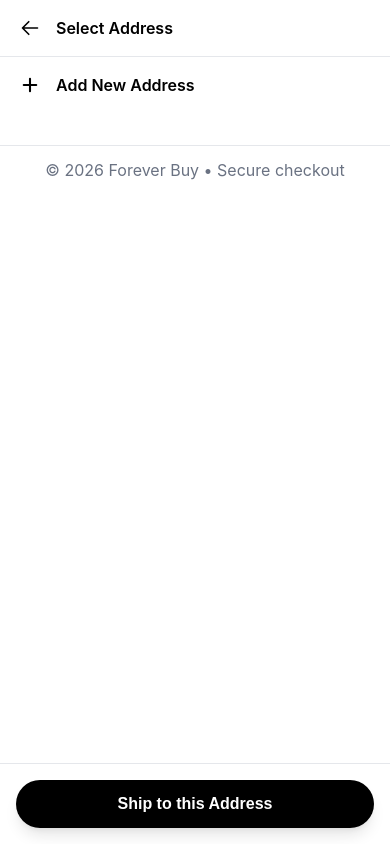
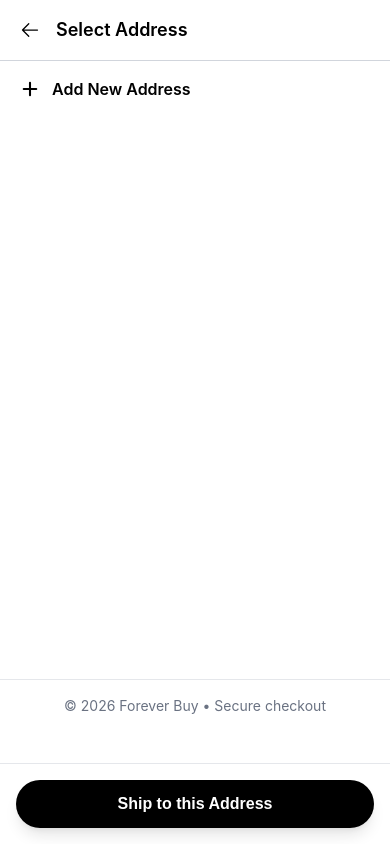
Before and after one commit to himanshu-mawari/ecommerce-frontend, a React (Vite) app: page /address/saved in a window 390 px wide. Built offline with nearby package versions, Linux system fonts and the light colour scheme; sample sign-in values are in the browser's storage; a web font is replaced by a local one.

Commit message:
feat: complete responsive address page with tablet layout

```diff
--- a/src/Layouts/CheckoutLayout.jsx
+++ b/src/Layouts/CheckoutLayout.jsx
@@ -1,14 +1,17 @@
 import { Outlet } from "react-router-dom";
-
 const CheckoutLayout = () => {
   return (
-    <>
-      <Outlet />
-      <div className="pb-28">
-        <p className="text-gray-500 px-4 border-t  border-gray-200 text-center  pt-3">© 2026 Forever Buy • Secure checkout</p>
-      </div>
-    </>
+    <div className="min-h-screen flex flex-col">
+      <main className="grow">
+        <Outlet />
+      </main>
+
+      <footer className="pb-32 pt-4  border-t border-gray-200">
+        <p className="text-gray-500 px-4 text-center text-sm md:text-lg">
+          © 2026 Forever Buy • Secure checkout
+        </p>
+      </footer>
+    </div>
   );
 };
-
 export default CheckoutLayout;
--- a/src/components/AddressForm.jsx
+++ b/src/components/AddressForm.jsx
@@ -11,7 +11,7 @@ const AddressForm = ({ form, handleChange, error, onSubmit, isEdit }) => {
     navigate("/address/saved");
   };
   return (
-    <form onSubmit={onSubmit} className="flex flex-col gap-5">
+    <form onSubmit={onSubmit} className="flex flex-col gap-5 md:gap-7">
       {[
         { label: "Pincode", name: "pincode", type: "number" },
         { label: "House/ Flat/ Office No.", name: "houseNo", type: "text" },
@@ -26,7 +26,7 @@ const AddressForm = ({ form, handleChange, error, onSubmit, isEdit }) => {
         <div key={field.name}>
           {field.name === "name" && (
             <div className="mt-2 mb-2">
-              <p className="text-gray-500 text-sm mb-4">
+              <p className="text-gray-500 text-sm md:text-md mb-4">
                 This will be saved as your primary address.
               </p>
               <hr className="border-gray-300 mb-6" />
@@ -41,7 +41,7 @@ const AddressForm = ({ form, handleChange, error, onSubmit, isEdit }) => {
                 onChange={handleChange}
                 placeholder=" "
                 rows={4}
-                className="peer w-full px-4 py-2.5 border border-gray-500 rounded-lg"
+                className="peer w-full px-4 py-2.5 md:py-3 border border-gray-500 rounded-lg"
               />
             ) : (
               <input
@@ -50,7 +50,7 @@ const AddressForm = ({ form, handleChange, error, onSubmit, isEdit }) => {
                 value={form[field.name]}
                 onChange={handleChange}
                 placeholder=" "
-                className="peer w-full px-4 py-3.5 border border-gray-500 rounded-lg"
+                className="peer w-full px-4 py-3.5 md:py-4 border border-gray-500 rounded-lg"
               />
             )}
 
@@ -59,7 +59,7 @@ const AddressForm = ({ form, handleChange, error, onSubmit, isEdit }) => {
                 peer-placeholder-shown:top-3.5 peer-placeholder-shown:text-base
                 peer-focus:-top-2.5 peer-focus:left-3 peer-focus:text-sm peer-focus:bg-white peer-focus:px-1
                 /* This part keeps the label up if there is text in the field */
-                peer-[:not(:placeholder-shown)]:-top-2.5 peer-[:not(:placeholder-shown)]:left-3 peer-[:not(:placeholder-shown)]:text-sm peer-[:not(:placeholder-shown)]:bg-white peer-[:not(:placeholder-shown)]:px-1"
+                peer-[:not(:placeholder-shown)]:-top-2.5 peer-[:not(:placeholder-shown)]:left-3 peer-[:not(:placeholder-shown)]:text-sm peer-[:not(:placeholder-shown)]:bg-white peer-[:not(:placeholder-shown)]:px-1 md:font-semibold"
             >
               {field.label}
             </label>
@@ -74,7 +74,7 @@ const AddressForm = ({ form, handleChange, error, onSubmit, isEdit }) => {
       ))}
       <div className="lg:hidden fixed bottom-0 left-0 right-0 bg-white/90 backdrop-blur-md border-t border-gray-300 p-4 z-50 shadow-[0_-10px_20px_rgba(0,0,0,0.03)]">
         <div className="max-w-md md:max-w-full flex justify-center py-1 ">
-          <button className="w-96 geist bg-black text-white py-3 rounded-full font-semibold text-md active:scale-[0.97] transition-all cursor-pointer" type="submit">
+          <button className="w-96 md:w-full geist bg-black text-white py-3 rounded-full font-semibold text-md active:scale-[0.97] transition-all cursor-pointer" type="submit">
             Save Address & Pay
           </button>
         </div>
--- a/src/components/PaymentGuard.jsx
+++ b/src/components/PaymentGuard.jsx
@@ -2,7 +2,6 @@ import { useSelector } from "react-redux";
 import { Navigate } from "react-router-dom";
 const PaymentGuard = ({ children }) => {
   const userAddress = useSelector((store) => store.address.addresses);
-  console.log(userAddress)
 
   if (!userAddress || userAddress.length === 0) {
     return <Navigate to={"/address/new"} replace />;
--- a/src/pages/AddressList.jsx
+++ b/src/pages/AddressList.jsx
@@ -2,7 +2,7 @@ import { useSelector, useDispatch } from "react-redux";
 import { Link, useNavigate } from "react-router-dom";
 import { selectAddress } from "../store/addressSlice";
 import { useState } from "react";
-import Toast from "../components/Toast.jsx"
+import Toast from "../components/Toast.jsx";
 
 const AddressList = () => {
   const addresses = useSelector((store) => store.address.addresses);
@@ -15,7 +15,6 @@ const AddressList = () => {
   const navigate = useNavigate();
 
   const handleRadioChange = (id) => {
-
     dispatch(selectAddress(id));
   };
 
@@ -31,23 +30,21 @@ const AddressList = () => {
       return;
     }
 
-  navigate("/payment")
-
+    navigate("/payment");
   };
 
   return (
-    <div className="pt-4 max-w-2xl mx-auto pb-8">
-      <div
-        className="mb-4 ml-5 flex gap-4 items-center cursor-pointer"
-        onClick={() => navigate(-1)}
-      >
+    <div className=" max-w-2xl md:max-w-full mx-auto pb-8">
+      <div className="sticky top-0 z-10 bg-white border-b border-gray-300 py-4 ml-0 px-5  md:px-8 flex gap-4 items-center">
+        <Link to="/address/saved">
+          <p className="cursor-pointer">
             <svg
               xmlns="http://www.w3.org/2000/svg"
-          className="w-5 h-5"
               fill="none"
               viewBox="0 0 24 24"
-          strokeWidth="2"
+              strokeWidth="1.5"
               stroke="currentColor"
+              className="size-5 md:size-6"
             >
               <path
                 strokeLinecap="round"
@@ -55,11 +52,13 @@ const AddressList = () => {
                 d="M10.5 19.5 3 12m0 0 7.5-7.5M3 12h18"
               />
             </svg>
-        <h1 className="text-md font-semibold">Select Address</h1>
+          </p>
+        </Link>
+        <h1 className="text-lg md:text-xl font-semibold">Select Address </h1>
       </div>
 
-      <div className="border-t border-gray-200 px-5">
-        <div className="flex gap-4 items-center py-4">
+      <div className=" px-5 md:px-8">
+        <div className="flex gap-3 items-center py-4">
           <Link to="/address/new">
             <svg
               xmlns="http://www.w3.org/2000/svg"
@@ -76,7 +75,7 @@ const AddressList = () => {
               />
             </svg>
           </Link>
-          <h1 className="text-md font-semibold">Add New Address</h1>
+          <h1 className="text-md md:text-lg font-semibold">Add New Address</h1>
         </div>
 
         {addresses.map((address) => (
@@ -88,8 +87,8 @@ const AddressList = () => {
             }`}
           >
             <div className="flex-1">
-              <h1 className="text-lg font-semibold mb-1">{address.name}</h1>
-              <div className=" leading-5 text-sm font-medium geist  w-auto">
+              <h1 className="text-lg md:text-xl font-semibold mb-1">{address.name}</h1>
+              <div className=" leading-5 md:leading-6 text-sm md:text-lg font-medium geist  w-auto">
                 <p className="line-clamp-2">
                   {address.houseNo}, {address.street}
                 </p>
@@ -99,10 +98,10 @@ const AddressList = () => {
                   {address.pincode}
                 </p>
               </div>
-              <p className="text-gray-500 mb-4 geist">{address.phone}</p>
+              <p className="text-gray-500 mb-4 md:mt-1 geist">{address.phone}</p>
 
               <button
-                className="border border-gray-500 py-2 px-5 text-sm font-bold rounded-full hover:bg-black hover:text-white transition-all"
+                className="border border-gray-500 py-2 px-5 text-sm md:text-lg   font-bold rounded-full hover:bg-black hover:text-white transition-all"
                 onClick={(e) => handleEdit(e, address.id)}
               >
                 Edit
@@ -134,7 +133,7 @@ const AddressList = () => {
       </div>
 
       <div className="fixed bottom-0 left-0 right-0 bg-white/80 backdrop-blur-lg border-t border-gray-200 p-4 z-50">
-        <div className="max-w-md mx-auto">
+        <div className="max-w-md md:max-w-full   mx-auto">
           <button
             className="w-full bg-black text-white py-3 rounded-full font-semibold  text-md geist active:scale-[0.98] transition-all shadow-lg"
             onClick={() => handleShip()}
--- a/src/pages/Checkout.jsx
+++ b/src/pages/Checkout.jsx
@@ -33,7 +33,6 @@ const Cart = () => {
     new Intl.NumberFormat("en-IN", {
       maximumFractionDigits: 0,
     }).format(price);
-  console.log(cartData);
 
   const handleIncreaseQuantity = (id, size, quantity) => {
     return dispatch(increaseQuantity({ id, size, quantity }));
--- a/src/pages/Login.jsx
+++ b/src/pages/Login.jsx
@@ -6,13 +6,14 @@ import { useNavigate , useLocation } from "react-router-dom";
 const Login = () => {
   const [email, setEmail] = useState("himanshumawari2006@gmail.com");
   const [password, setPassword] = useState("Himanshu@123");
+  const [phone , setPhone] = useState("9873490596");
+  const [name , setName] = useState("")
   const [error, setError] = useState("");
   const dispatch = useDispatch();
   const navigate = useNavigate();
   const location = useLocation();
   const redirect = new URLSearchParams(location.search).get("redirect");
 
-  console.log(location)
 
   const handleSubmit = (e) => {
     e.preventDefault();
@@ -21,7 +22,7 @@ const Login = () => {
       return setError("please fill both field");
     }
 
-    const fakeUser = { id: Date.now().toString(), email}
+    const fakeUser = { id: Date.now().toString(), email , phone , name}
 
     dispatch(addUser(fakeUser));
     localStorage.setItem("user" ,JSON.stringify(fakeUser))
@@ -41,6 +42,19 @@ const Login = () => {
         </div>
 
         <form className="p-6 flex flex-col gap-4" onSubmit={handleSubmit}>
+          <div className="flex flex-col gap-1.5">
+            <input
+              type="text"
+              placeholder="full name"
+              value={name}
+              onChange={(e) => {
+                setName(e.target.value);
+                setError("");
+              }}
+              className="w-full px-4 py-2.5 bg-white border border-gray-300 rounded-lg text-gray-900 placeholder-gray-400
+                     focus:outline-none focus:ring-2 focus:ring-black focus:border-transparent transition-all"
+            />
+          </div>
           <div className="flex flex-col gap-1.5">
             <input
               type="email"
@@ -68,6 +82,20 @@ const Login = () => {
                      focus:outline-none focus:ring-2 focus:ring-black focus:border-transparent transition-all"
             />
           </div>
+
+          <div className="flex flex-col gap-1.5">
+            <input
+              type="number"
+              placeholder="Phone number"
+              onChange={(e) => {
+                setPhone(e.target.value);
+                setError("");
+              }}
+              value={phone}
+              className="w-full px-4 py-2.5 bg-white border border-gray-300 rounded-lg text-gray-900 placeholder-gray-400
+                     focus:outline-none focus:ring-2 focus:ring-black focus:border-transparent transition-all"
+            />
+          </div>
           <p className="text-sm text-red-500">{error}</p>
 
           <button
--- a/src/store/userSlice.js
+++ b/src/store/userSlice.js
@@ -3,7 +3,7 @@ import { createSlice } from "@reduxjs/toolkit";
 const loadUser = () => {
   try {
     const data = localStorage.getItem("user");
-    return data ? JSON.parse(data) : [];
+    return data ? JSON.parse(data) : null;
   } catch {
     return [];
   }
```
Also changed, not shown: src/pages/AddressNew.jsx (+15 -14 lines). Lines whose indentation alone changed are shown as unchanged.
